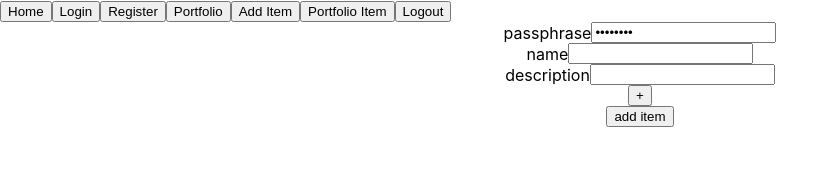
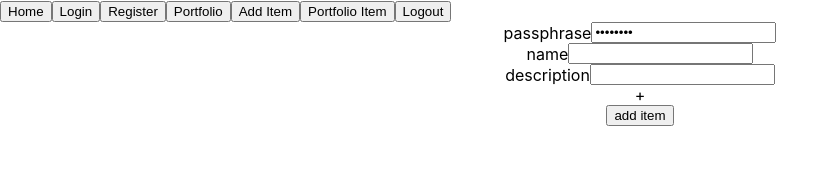
Before and after one commit to themrsung/portfolio-manager, a React (Create React App) app: page /additem in a window 1280 px wide. Shown: the top 175 px of the page, without its empty margins (0-839 px from the left). Built offline with nearby package versions, Linux system fonts and the light colour scheme.

Commit message:
button to div

```diff
--- a/src/components/portfolio/AddItem.jsx
+++ b/src/components/portfolio/AddItem.jsx
@@ -33,7 +33,6 @@ export default function AddItem() {
         })
 
         const res = await addItem(newItem, "password")
-        console.log(res)
     }
 
     return (
@@ -74,7 +73,7 @@ export default function AddItem() {
                 />
             </AddItemFormElement>
 
-            <button
+            <div
                 onClick={() => {
                     setAdditionalProperties(additionalProperties, {
                         key: "",
@@ -83,7 +82,7 @@ export default function AddItem() {
                 }}
             >
                 +
-            </button>
+            </div>
 
             {additionalProperties.map((ap, i) => {
                 return (
```
